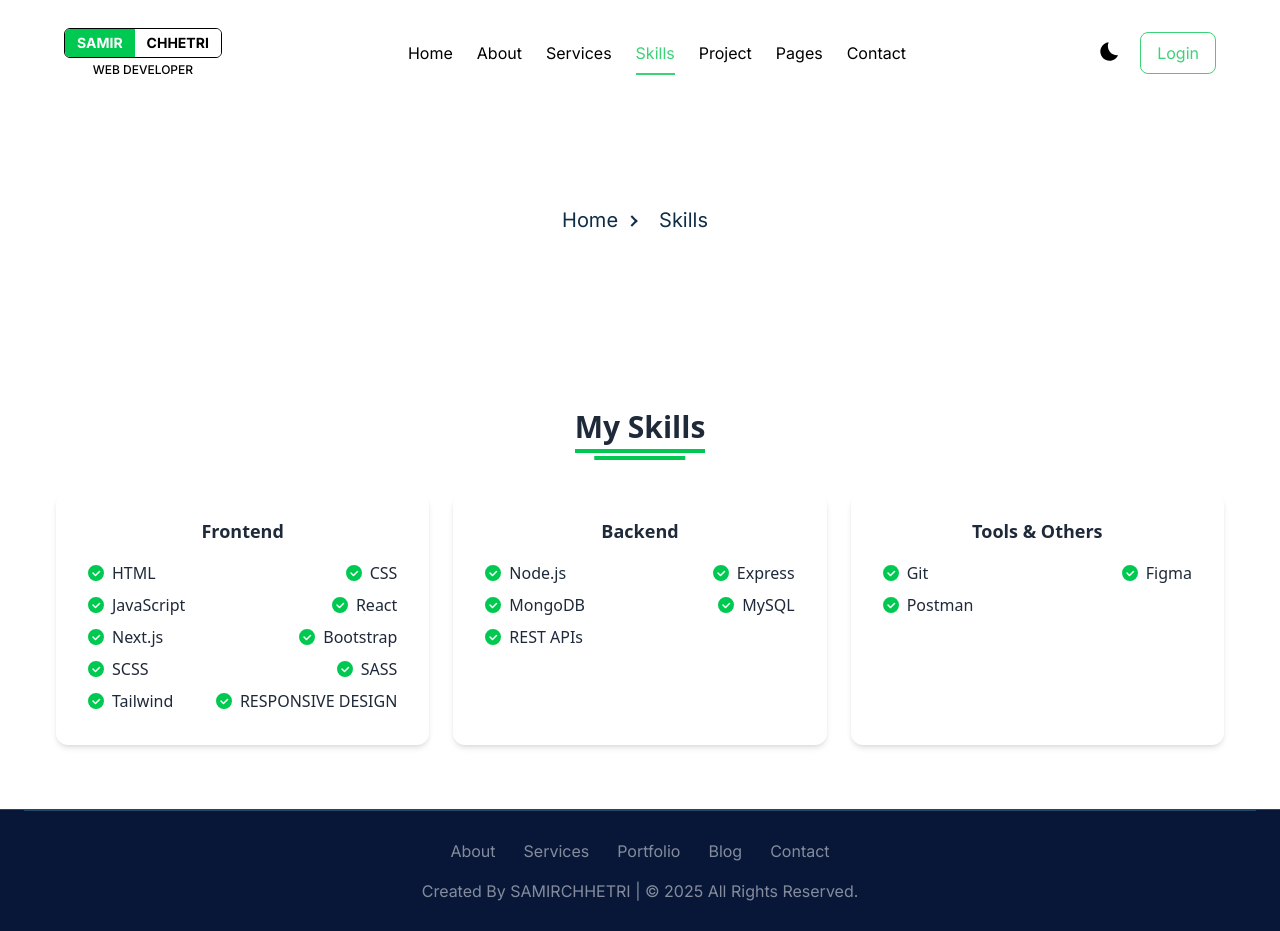
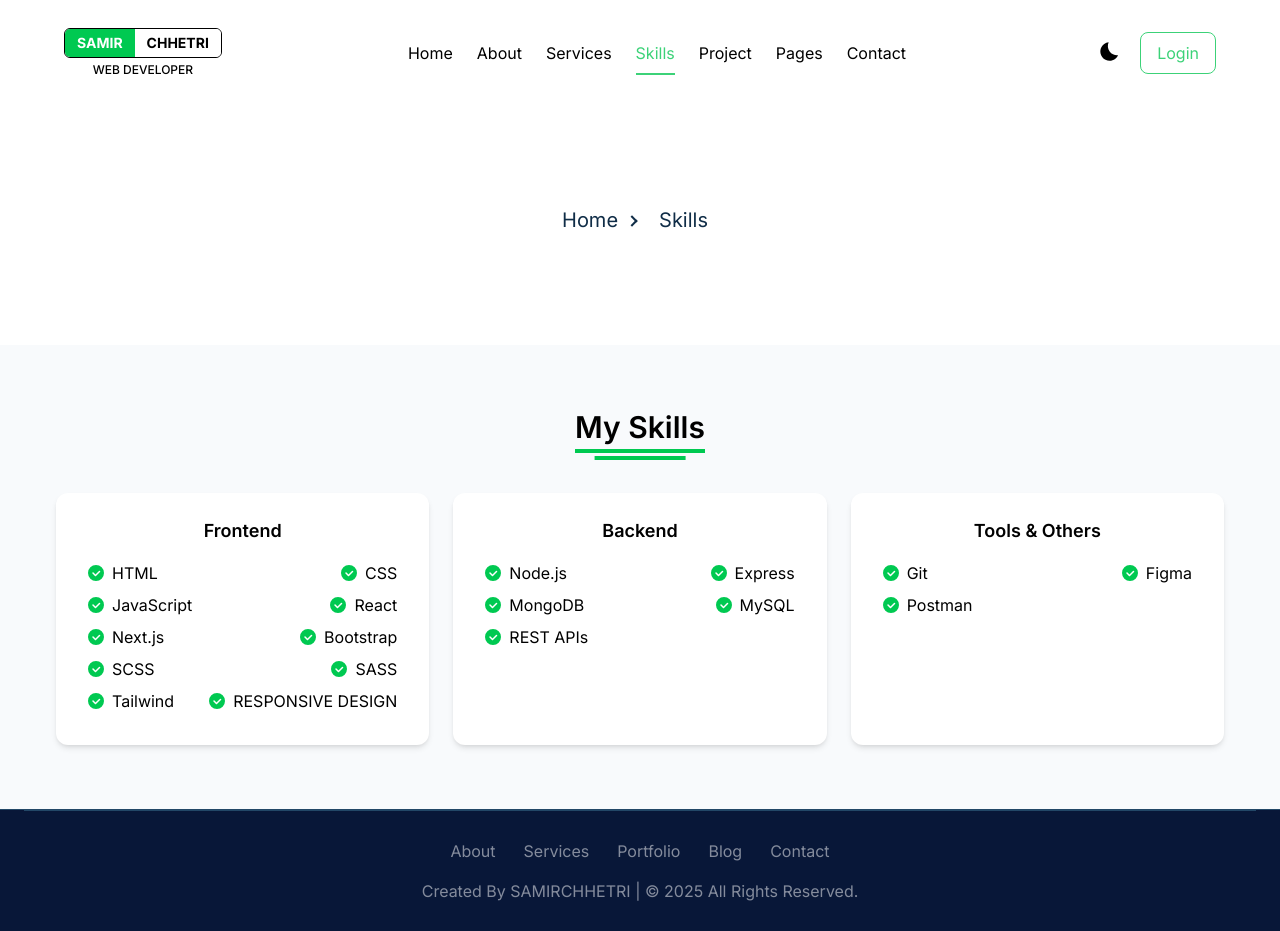
Before and after one commit to Samir1505/samiroli.com.np, a Next.js app: page /skills in a window 1280 px wide. Built offline with nearby package versions, Linux system fonts and the light colour scheme.

Commit message:
skills section update

```diff
--- a/src/app/(site)/skills/page.tsx
+++ b/src/app/(site)/skills/page.tsx
@@ -1,7 +1,6 @@
 import React from "react";
 import HeroSub from "@/app/component/HeroSub";
 import { Metadata } from "next";
-import Progresswork from "@/app/component/WorkProgress";
 import SkillsSection from "./SkillsSection";
 export const metadata: Metadata = {
   title: "Skills | Samir",
@@ -19,7 +18,7 @@ const About = () => {
         description=""
         breadcrumbLinks={breadcrumbLinks}
       />
-      <SkillsSection />
+      <SkillsSection isColorMode={true}/>
     </>
   );
 };
```
